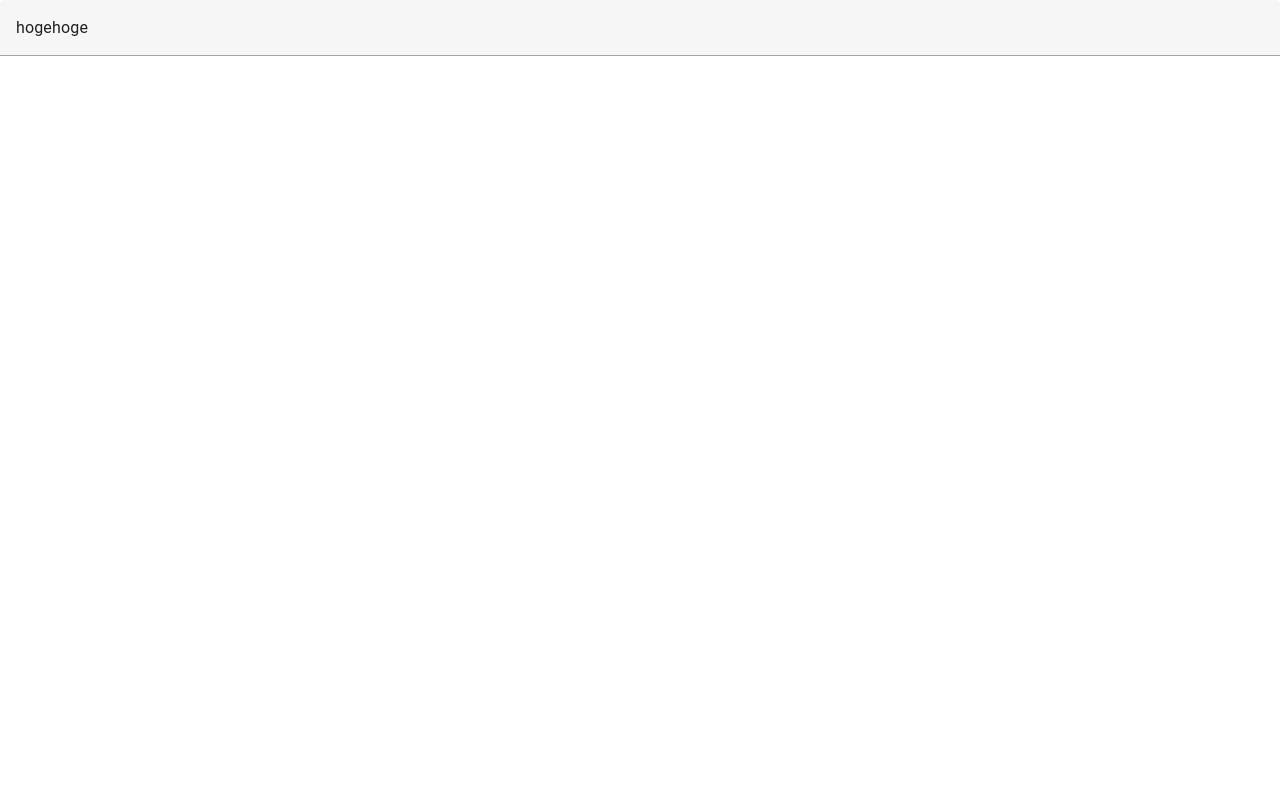
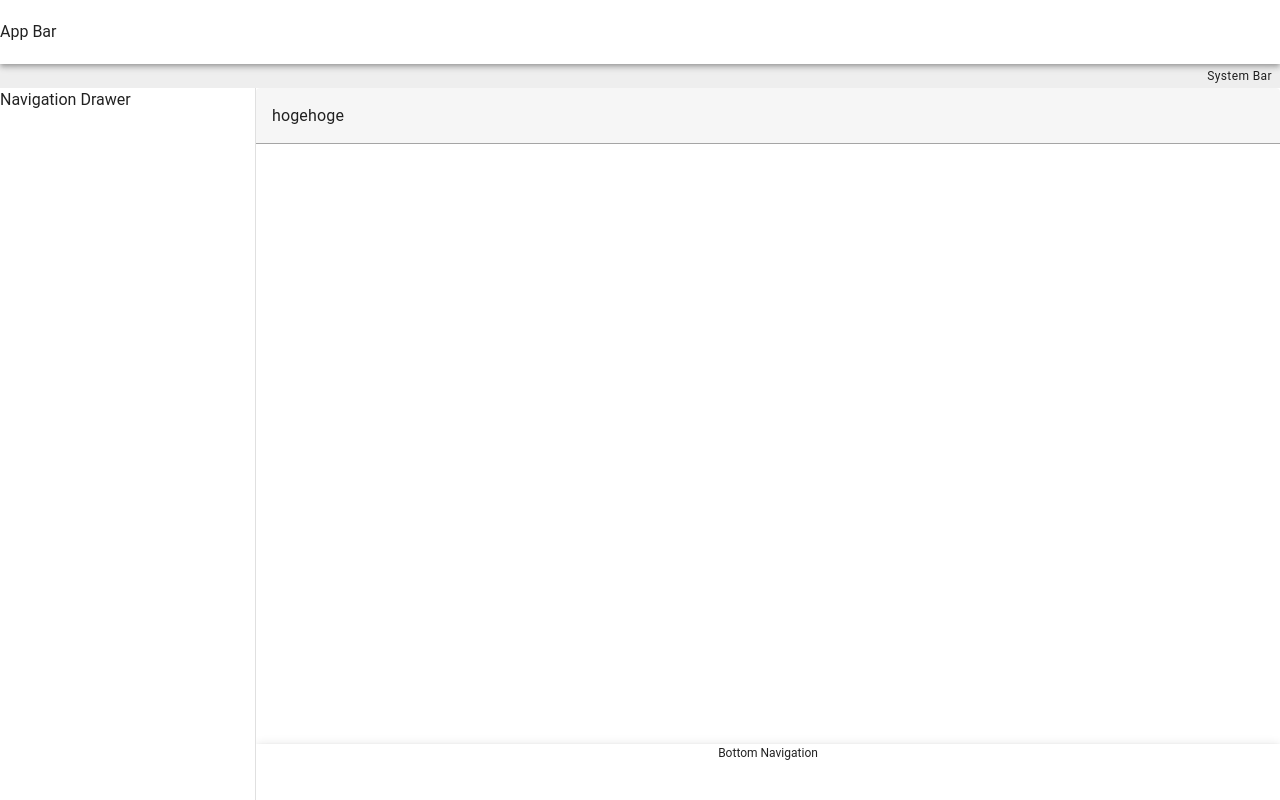
Before and after one commit to Rinchoku/vuetify-training, a plain HTML site: page base.html in a window 1280 px wide. Drawn offline with nearby package versions, Linux system fonts and the light colour scheme.

Commit message:
feat: add layout in base.html

```diff
--- a/base.html
+++ b/base.html
@@ -6,11 +6,18 @@
 </head>
 <body>
     <div id="app">
-        <v-app>
-            <v-main>
-                <v-text-field v-model="message"></v-text-field>
-            </v-main>
-        </v-app>
+        <v-layout>
+            <v-app>
+                <v-app-bar>App Bar</v-app-bar>
+                <v-system-bar>System Bar</v-system-bar>
+                <v-navigation-drawer>Navigation Drawer</v-navigation-drawer>
+                <v-main>
+                    <v-text-field v-model="message"></v-text-field>
+                </v-main>
+                <v-footer>Footer</v-footer>
+                <v-bottom-navigation>Bottom Navigation</v-bottom-navigation>
+            </v-app>
+        </v-layout>
     </div>
 
     <script src="./base.js"></script>
```
Also changed, not shown: 1 other file.
